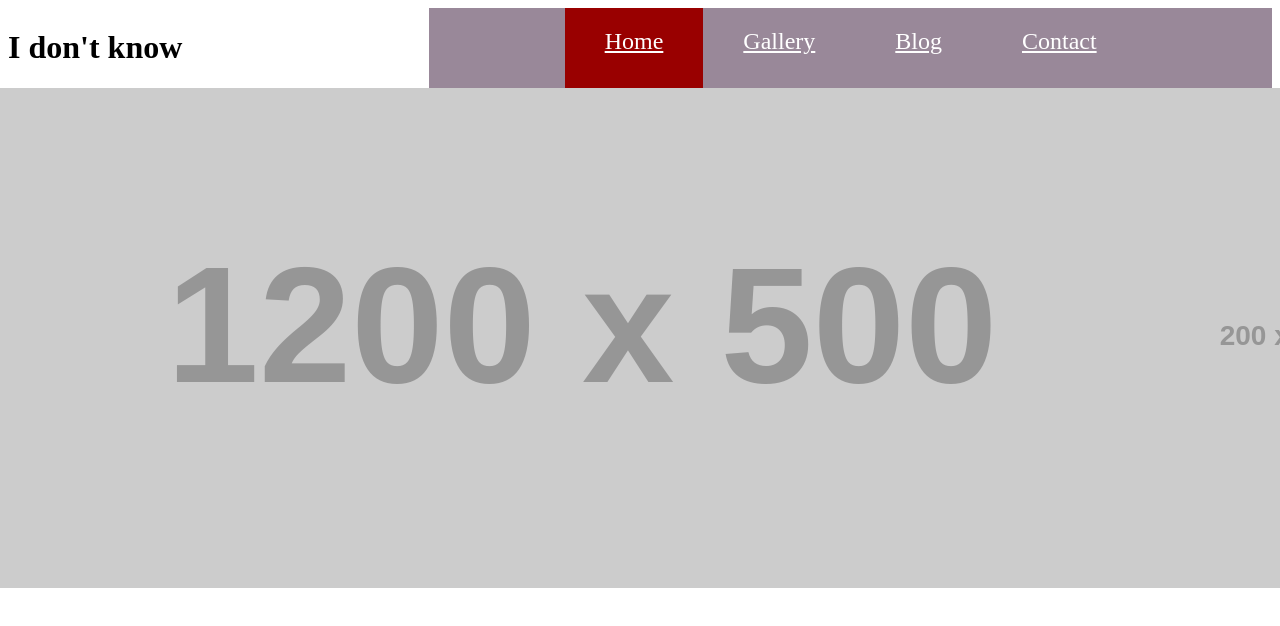
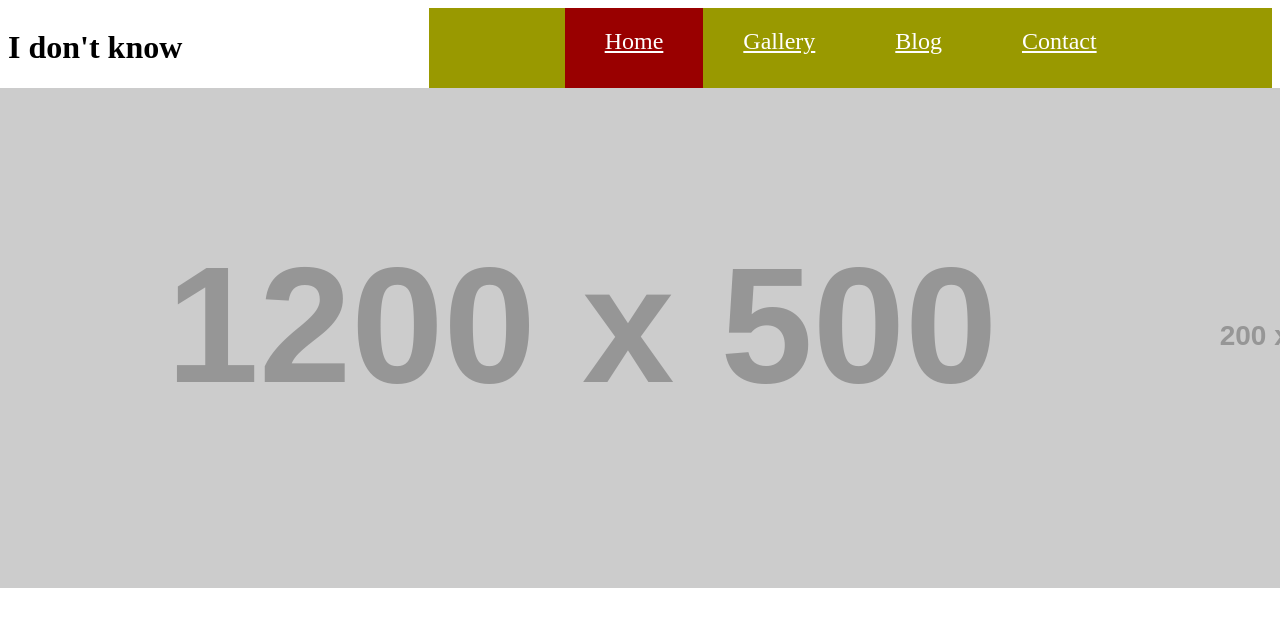
Before and after one commit to momori68/Web-Assignment-2, a plain HTML site: page index.html in a window 1280 px wide. Shown: the top 626 px of the page. Drawn offline with Linux system fonts and the light colour scheme; placeholder pictures from the web are drawn by us.

Commit message:
Change background color

```diff
--- a/style.css
+++ b/style.css
@@ -20,7 +20,7 @@ h1 {
 }
 
 .main-nav {
-    background: #989;
+    background: #990;
     font-size: 1.5em;
     color: white;
     display: flex;
```
